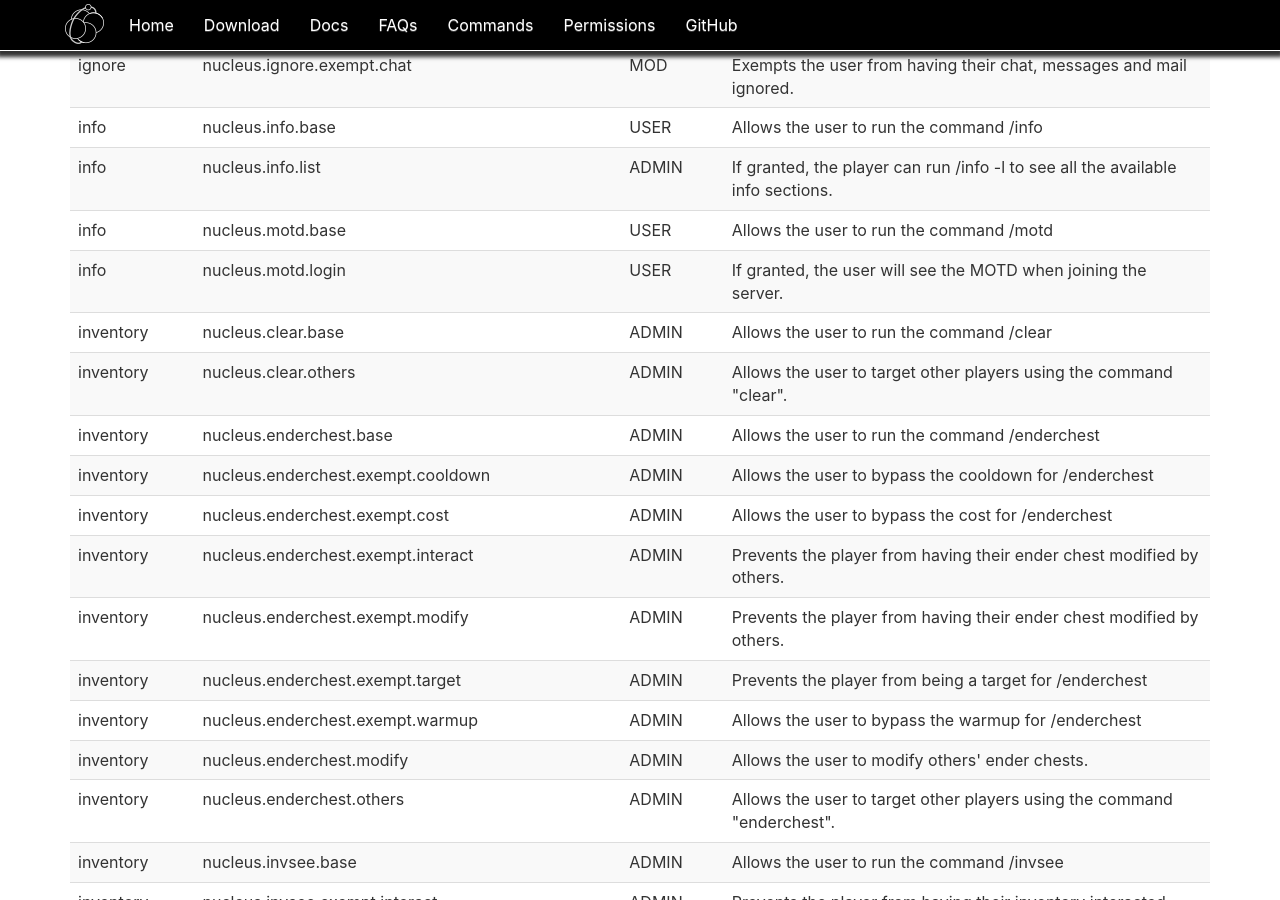
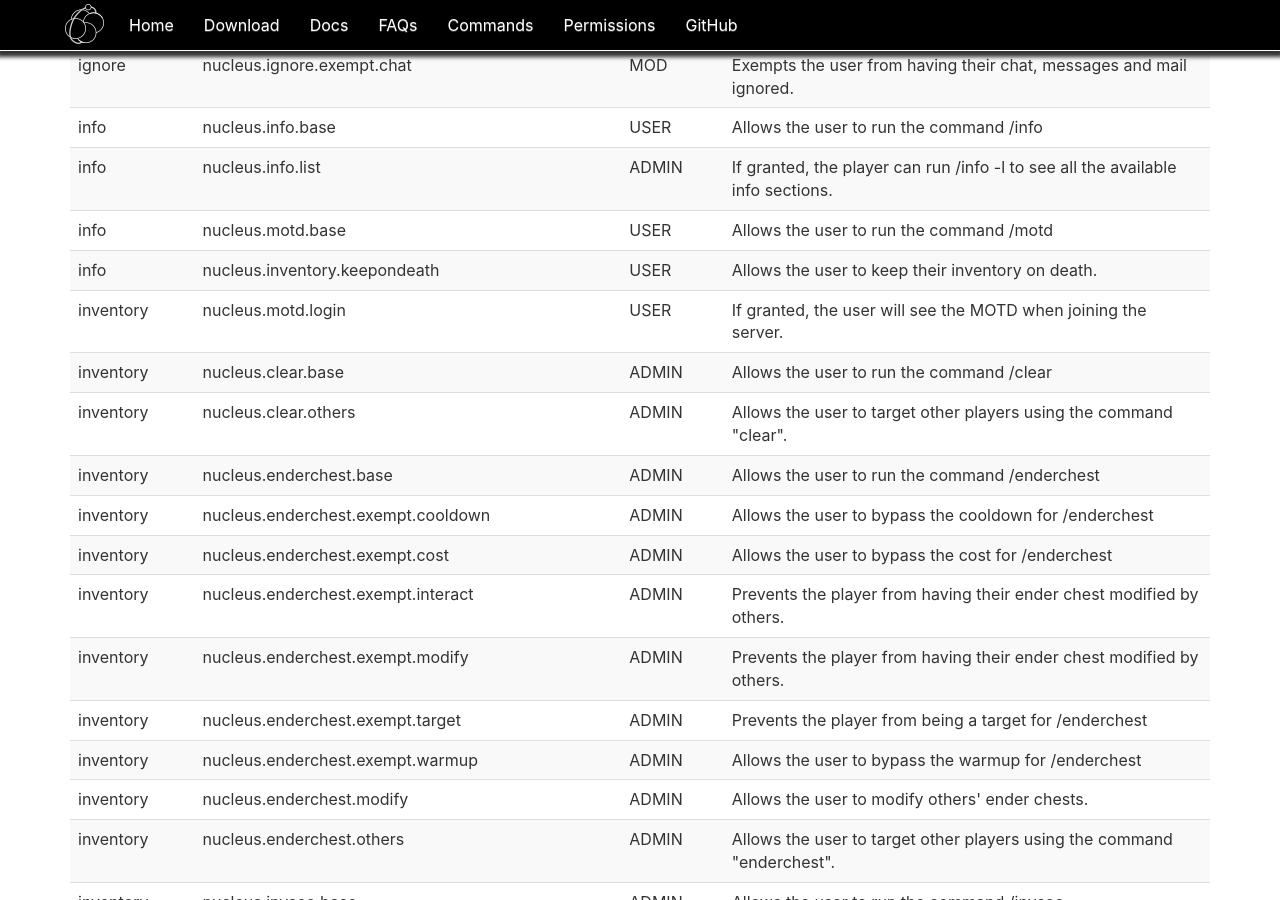
Before and after one commit to NucleusPowered/site-v1, a Jekyll site: the page built from docs/permissions.html, in a window 1280 px wide and 900 px high, scrolled down 9835 px. Built offline with Jekyll 4.4.1, drawn with Linux system fonts in a browser that asks for light colours; comment, search, counter and statistics services are not loaded.

Commit message:
Updated permissions table to Nucleus 1.3.0
Added `nucleus.inventory.keepondeath`

```diff
--- a/_data/permissions.yml
+++ b/_data/permissions.yml
@@ -892,6 +892,10 @@
     permission: nucleus.motd.base
 -   module: info
     defaultLevel: USER
+    description: Allows the user to keep their inventory on death.
+    permission: nucleus.inventory.keepondeath
+-   module: inventory
+    defaultLevel: USER
     description: If granted, the user will see the MOTD when joining the server.
     permission: nucleus.motd.login
 -   module: inventory
```
